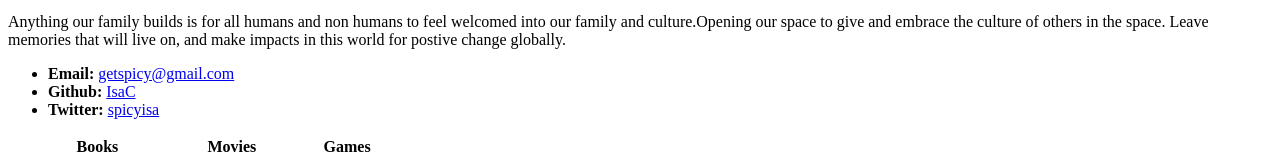
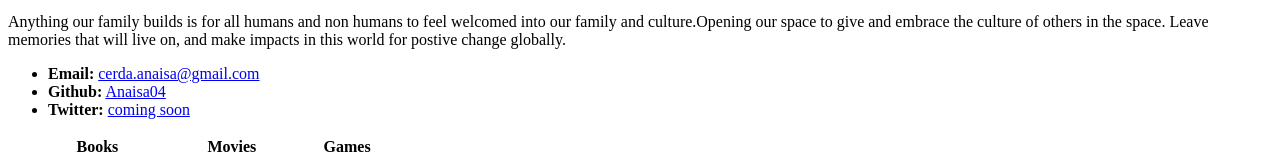
Before and after one commit to Anaisa04/Anaisa04.github.io, a plain HTML site: page index.html in a window 1280 px wide. Shown: the part 619-779 px from the top of the page. Drawn offline with Linux system fonts and the light colour scheme.

Commit message:
Update index.html

```diff
--- a/index.html
+++ b/index.html
@@ -18,9 +18,9 @@
   </p>
 
   <ul>
-    <li><strong>Email:</strong> <a href="#">getspicy@gmail.com</a></li>
-    <li><strong>Github:</strong> <a href="#">IsaC</a></li>
-    <li><strong>Twitter:</strong> <a href="#">spicyisa</a></li>
+    <li><strong>Email:</strong> <a href="#">cerda.anaisa@gmail.com</a></li>
+    <li><strong>Github:</strong> <a href="#">Anaisa04</a></li>
+    <li><strong>Twitter:</strong> <a href="#">coming soon</a></li>
   </ul>
 
   <table>
```
